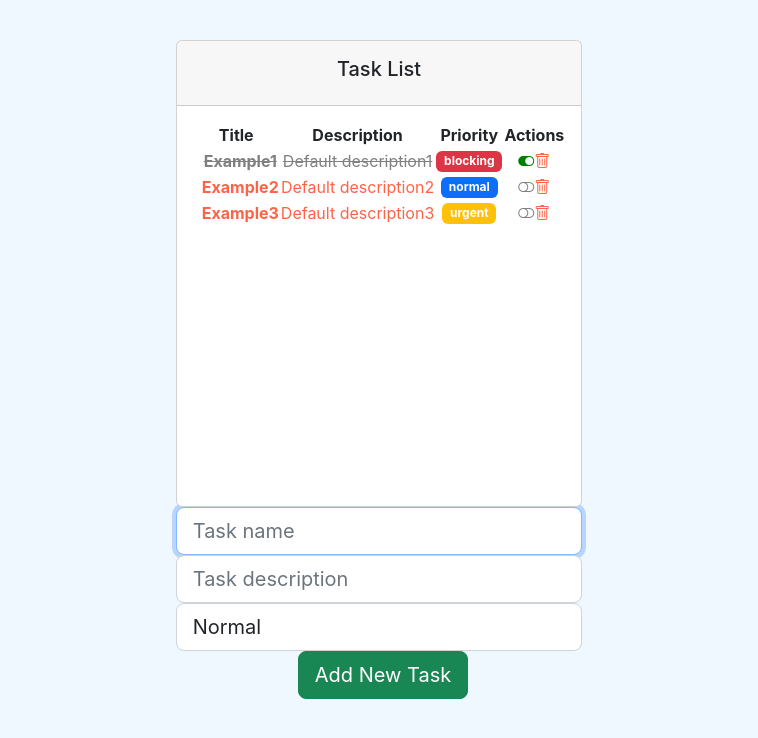
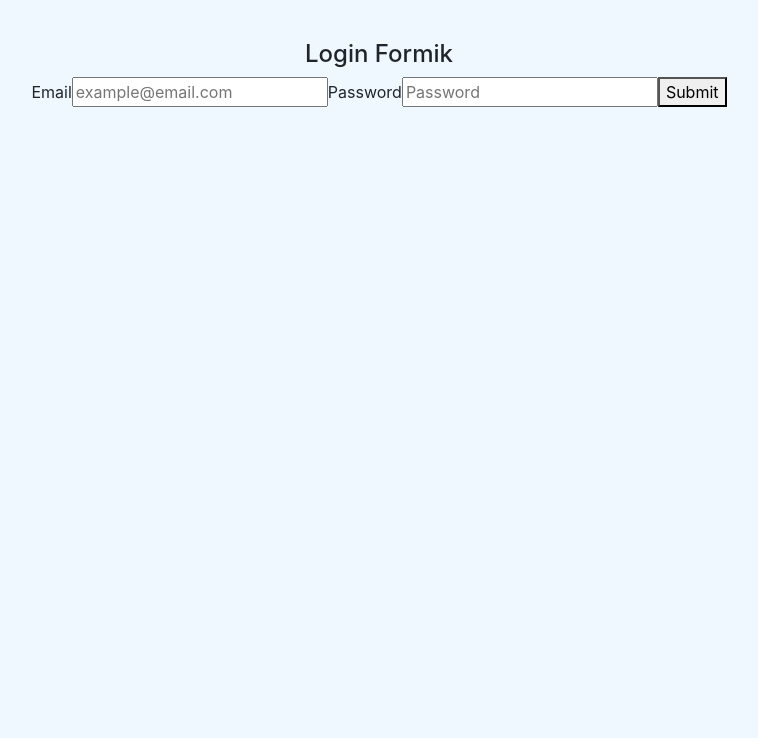
Before and after one commit to cristiangar14/Open-reactBasico-Evolutivo, a React (Create React App) app: page / in a window 1280 px wide. Shown: the top 738 px of the page, without its empty margins (261-1019 px from the left). Built offline with nearby package versions, Linux system fonts and the light colour scheme.

Commit message:
Hasta el modulo 14

```diff
--- a/src/App.js
+++ b/src/App.js
@@ -10,6 +10,7 @@
 import Father from "./components/container/father";
 import OptionalRender from "./components/pure/optionalRender";
 import ChangeColor from "./components/pure/changeColor";
+import LoginFormik from "./components/pure/forms/loginFormik";
 
 function App() {
   return (
@@ -32,7 +33,8 @@
       {/* Ejemplos de renderizado condicional */}
       {/* <OptionalRender />
       <ChangeColor /> */}
-      <TaskListComponent></TaskListComponent>
+      <LoginFormik/>
+      {/* <TaskListComponent></TaskListComponent> */}
     </div>
   );
 }
--- /dev/null
+++ b/src/components/pure/forms/loginFormik.jsx
@@ -0,0 +1,118 @@
+import React from "react";
+import { Formik, Field, Form, ErrorMessage } from "formik";
+import * as Yup from "yup";
+
+const loginSchema = Yup.object().shape({
+  email: Yup.string()
+    .email("Invalid Email format")
+    .required("Email is required"),
+  password: Yup.string().required("Password is required"),
+});
+
+const LoginFormik = () => {
+  const initialCredencials = {
+    email: "",
+    password: "",
+  };
+  return (
+    <div className="">
+      <h4>Login Formik</h4>
+      <Formik
+        initialValues={initialCredencials}
+        // **** Yup Validation Schema
+        validationSchema={loginSchema}
+        onSubmit={async (values) => {
+          await new Promise((r) => setTimeout(r, 500));
+          alert(JSON.stringify(values, null, 2));
+          // We save the data un the localStorage
+          localStorage.setItem("credentials", values);
+        }}
+      >
+        {/*  We obtain props from formik */}
+
+        {({ errors, touched, isSubmitting }) => {
+          return (
+            <Form>
+              <label htmlFor="email">Email</label>
+              <Field
+                id="email"
+                name="email"
+                placeholder="example@email.com"
+                type="email"
+              />
+              {errors.email && touched.email && (
+                // <div className="error">
+                //   <p>{errors.email}</p>
+                // </div>
+
+                <ErrorMessage component="div" name="email" />
+              )}
+
+              <label htmlFor="password">Password</label>
+              <Field
+                id="password"
+                name="password"
+                placeholder="Password"
+                type="password"
+              />
+              {errors.password && touched.password && (
+                // <div className="error">
+                //   <p>{errors.password}</p>
+                // </div>
+                <div className="">
+                  <ErrorMessage name="password" />
+                </div>
+              )}
+              <button type="submit">Submit</button>
+              {isSubmitting ? <p>Logins your credentials..</p> : null}
+            </Form>
+          );
+        }}
+
+        {/* {(props) => {
+          const {
+            values,
+            touched,
+            errors,
+            isSubmitting,
+            handleChange,
+            handleBlur,
+          } = props;
+          return (
+            <Form>
+              <label htmlFor="email">Email</label>
+              <Field
+                id="email"
+                name="email"
+                placeholder="example@email.com"
+                type="email"
+              />
+              {errors.email && touched.email && (
+                <div className="error">
+                  <p>{errors.email}</p>
+                </div>
+              )}
+
+              <label htmlFor="password">Password</label>
+              <Field
+                id="password"
+                name="password"
+                placeholder="Password"
+                type="password"
+              />
+              {errors.password && touched.password && (
+                <div className="error">
+                  <p>{errors.password}</p>
+                </div>
+              )}
+              <button type="submit">Submit</button>
+              {isSubmitting ? <p>Logins your credentials..</p> : null}
+            </Form>
+          );
+        }} */}
+      </Formik>
+    </div>
+  );
+};
+
+export default LoginFormik;
```
